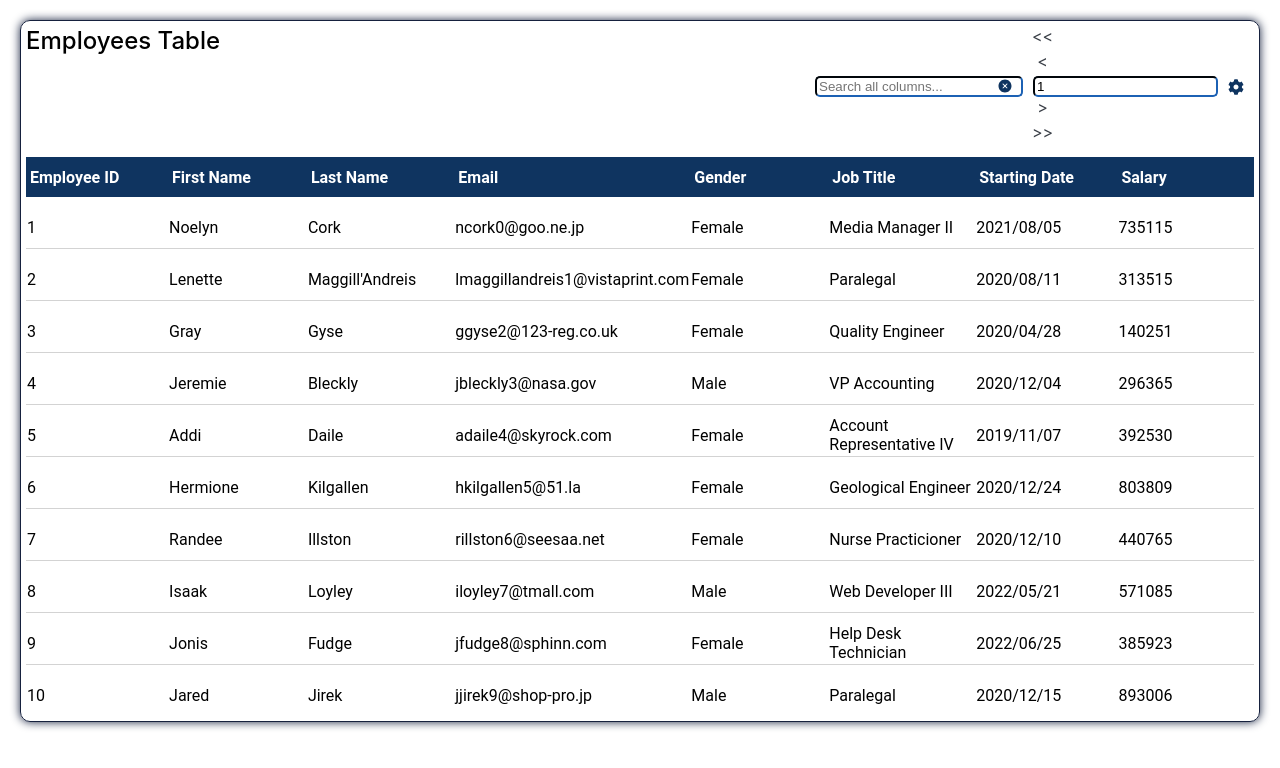
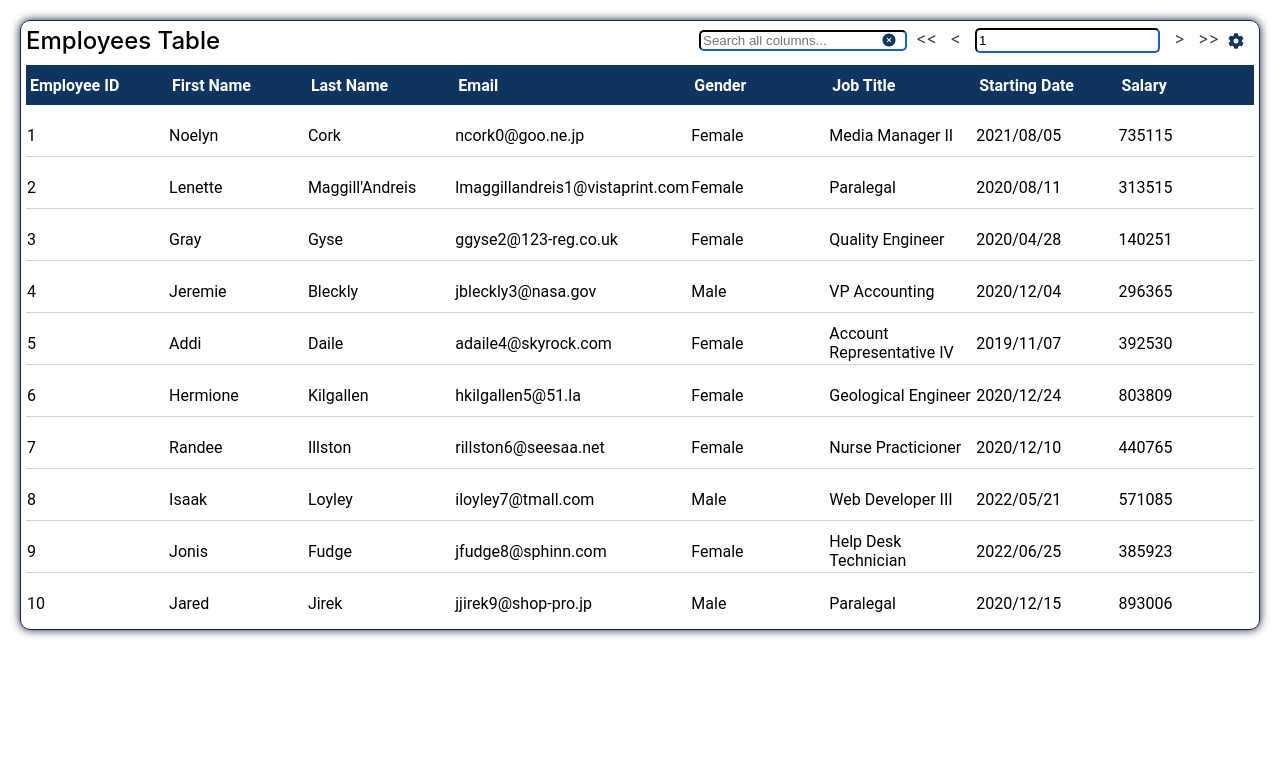
Before and after one commit to thomas-siozos/multifeatured-react-table, a React (Create React App) app: page / in a window 1280 px wide. Shown: the top 768 px of the page. Built offline with nearby package versions, Linux system fonts and the light colour scheme.

Commit message:
Fix styling for paginator and table header

```diff
--- a/src/AdvancedTable.js
+++ b/src/AdvancedTable.js
@@ -57,11 +57,11 @@ const AdvancedTable = (props) => {
 
     return (
         <div className={getContainerCssClass()}>
-            <div className="filters-container flex-direction-row">
+            <div className="table-header-container flex-direction-row">
                 <div className="table-title">
                     Employees Table
                 </div>
-                <div className="pagination-container">
+                <div className="filters-container">
                     <div className="flex-center search-column-input-container">
                         <input
                             placeholder="Search all columns..."
@@ -73,7 +73,7 @@ const AdvancedTable = (props) => {
                         />
                         <IoIosCloseCircle onClick={() => setGlobalFilter('')} className="delete-button-input"/>
                     </div>
-                    <div>
+                    <div className='flex-direction-row'>
                         <div className="pagination-button" onClick={() => table.setPageIndex(0)}>
                             {"<<"}
                         </div>
--- a/src/App.css
+++ b/src/App.css
@@ -57,7 +57,7 @@ tbody tr:hover {
     flex-direction: row;
 }
 
-.filters-container {
+.table-header-container {
     padding: 5px;
 }
 
@@ -67,7 +67,7 @@ tbody tr:hover {
     font-size: 1.5rem;
 }
 
-.pagination-container {
+.filters-container {
     display: flex;
     flex-direction: row;
     justify-content: center;
```
